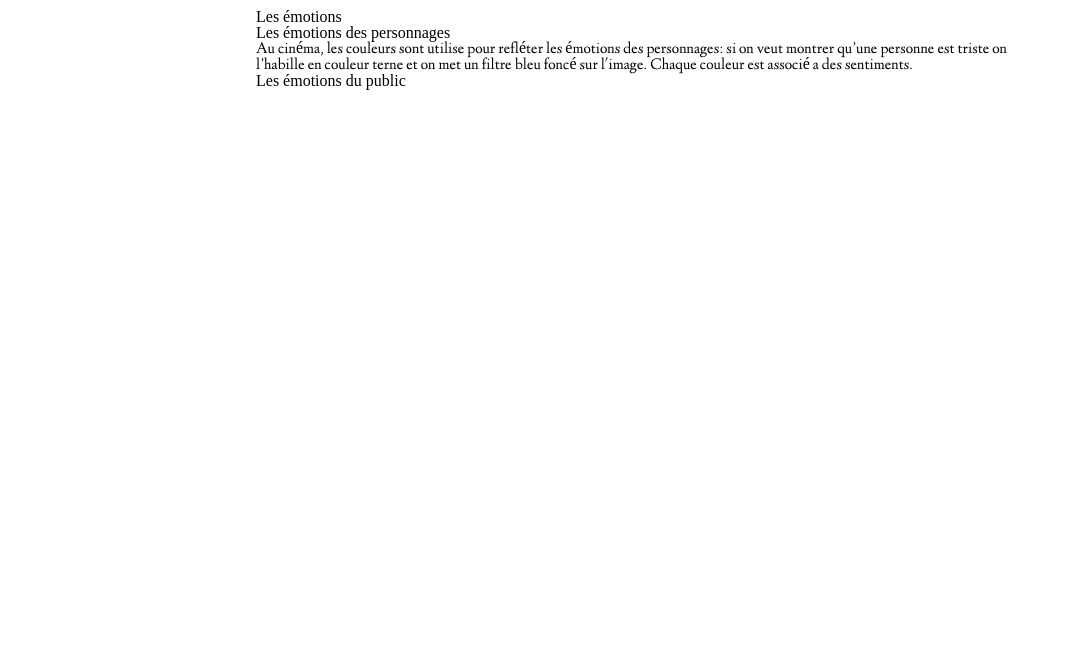
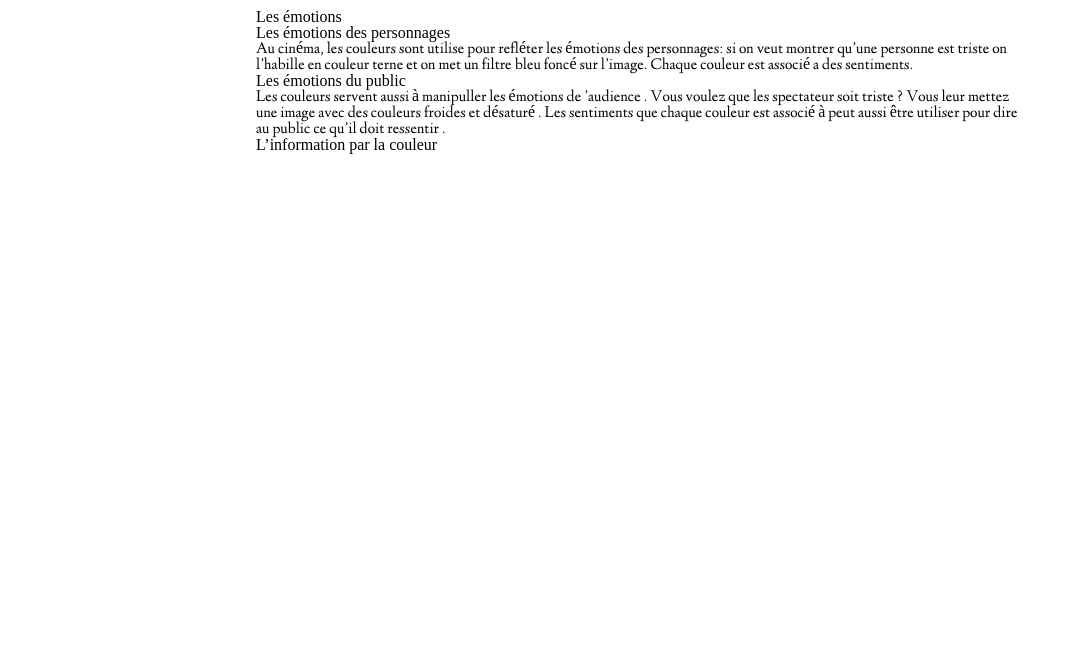
Before and after one commit to CyberTacos/stunning-waffle.io, a plain HTML site: page html/couleur/teinte.html in a window 1280 px wide. Shown: the part 151-800 px from the top of the page, without its empty margins (0-1080 px from the left). Drawn offline with Linux system fonts and the light colour scheme.

```diff
--- a/html/couleur/teinte.html
+++ b/html/couleur/teinte.html
@@ -7,8 +7,10 @@
     <script src="../../js/main.js"></script>
   </head>
   <body>
-    <div id ="mySidenav" class="sidebar">
-      <a href="javascript:void(0)" class="closebtn" onclick="closeNav()">&times;</a>
+    <div id="mySidenav" class="sidebar">
+      <a href="javascript:void(0)" class="closebtn" onclick="closeNav()"
+        >&times;</a
+      >
       <a href="../../index.html">Home</a>
       <ul>
         <li><a href="../../html/couleur/couleur.html">Couleur</a></li>
@@ -29,10 +31,19 @@
       <p>
         Au cinéma, les couleurs sont utilise pour refléter les émotions des
         personnages: si on veut montrer qu’une personne est triste on l’habille
-        en couleur terne et on met un filtre bleu foncé sur l'image. Chaque
+        en couleur terne et on met un filtre bleu foncé sur l’image. Chaque
         couleur est associé a des sentiments.
       </p>
       <h3>Les émotions du public</h3>
+      <p>
+        Les couleurs servent aussi à manipuller les émotions de ’audience .
+        Vous voulez que les spectateur soit triste ? Vous leur mettez une image
+        avec des couleurs froides et désaturé . Les sentiments que chaque
+        couleur est associé à peut aussi être utiliser pour dire au public ce
+        qu’il doit ressentir .
+      </p>
+      <h2>L’information par la couleur</h2>
+
     </div>
   </body>
 </html>
```
Also changed, not shown: html/randompagegen/index_random.html (renamed from html/randompagegen/index_AZNAL-MUNN_ANTON_1AA3.html, +2 -2 lines), css/style_random.css (renamed from css/style_AZNAL-MUNN_ANTON_1AA3.css), js/main_random.js (renamed from js/main_AZNAL-MUNN_ANTON_1AA3.js).
